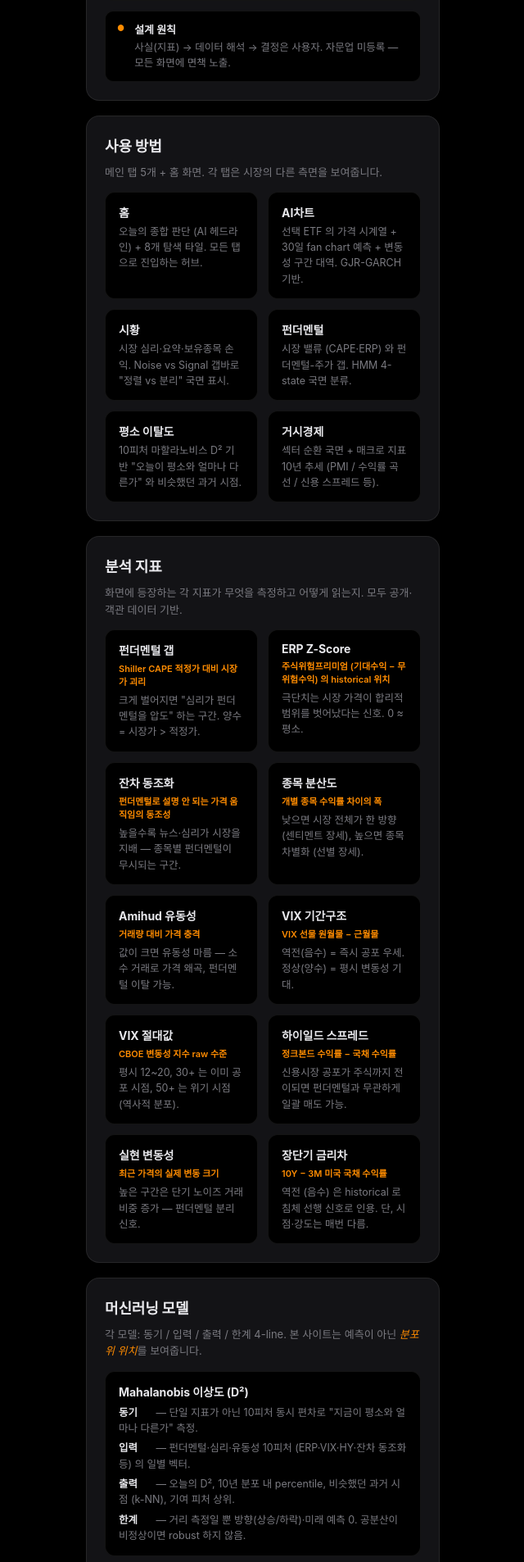
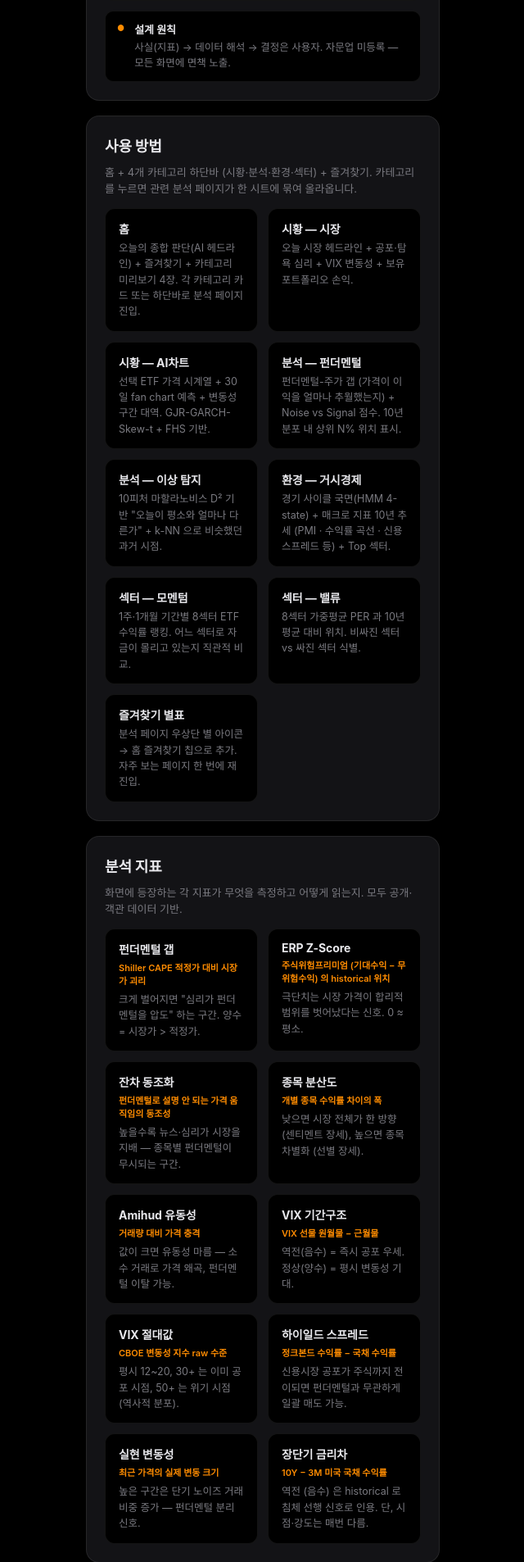
Before and after one commit to wonderfulawsome/Asset-Analysis-Platform, a FastAPI app: page /about in a window 1280 px wide. Shown: the part 509-2415 px from the top of the page at 82% size, without its empty margins (319-959 px from the left). Run offline with FastAPI, Linux system fonts and the light colour scheme; some web fonts are replaced.

Commit message:
docs(about): 사용 방법 섹션 현재 앱 구조와 동기화
- 홈: "8개 탐색 타일" → "즐겨찾기 + 카테고리 미리보기 4장" 으로 정정
- 시황 그룹: 시장 / AI차트 2장 분리, 시장에서 Noise vs Signal 표현 제거(펀더로 이동)
- 분석 그룹: 펀더멘털(상위 N% + Noise vs Signal) / 이상 탐지로 재구성, "시장 밸류 (CAPE·ERP)" 표현 제거(탭 자체 제거됨), "평소 이탈도" → "이상 탐지" 명칭 통일
- 섹터 그룹: 섹터 모멘텀 / 섹터 밸류 카드 신규 추가
- 즐겨찾기 별표 카드 신규 — 별 아이콘 + 홈 즐겨찾기 칩 진입 동선 설명
- 섹션 lead 도 4 카테고리 하단바 구조 반영해 재작성

```diff
--- a/templates/about.html
+++ b/templates/about.html
@@ -73,31 +73,43 @@
       <!-- ── 2. 사용 방법 ───────────────────────────────────── -->
       <section id="sec-usage" class="about-section">
         <h2 class="about-section-title">사용 방법</h2>
-        <p class="about-section-lead">메인 탭 5개 + 홈 화면. 각 탭은 시장의 다른 측면을 보여줍니다.</p>
+        <p class="about-section-lead">홈 + 4개 카테고리 하단바 (시황·분석·환경·섹터) + 즐겨찾기. 카테고리를 누르면 관련 분석 페이지가 한 시트에 묶여 올라옵니다.</p>
         <div class="about-cards">
           <div class="about-card">
             <div class="about-card-title">홈</div>
-            <div class="about-card-body">오늘의 종합 판단 (AI 헤드라인) + 8개 탐색 타일. 모든 탭으로 진입하는 허브.</div>
+            <div class="about-card-body">오늘의 종합 판단(AI 헤드라인) + 즐겨찾기 + 카테고리 미리보기 4장. 각 카테고리 카드 또는 하단바로 분석 페이지 진입.</div>
           </div>
           <div class="about-card">
-            <div class="about-card-title">AI차트</div>
-            <div class="about-card-body">선택 ETF 의 가격 시계열 + 30일 fan chart 예측 + 변동성 구간 대역. GJR-GARCH 기반.</div>
+            <div class="about-card-title">시황 — 시장</div>
+            <div class="about-card-body">오늘 시장 헤드라인 + 공포·탐욕 심리 + VIX 변동성 + 보유 포트폴리오 손익.</div>
           </div>
           <div class="about-card">
-            <div class="about-card-title">시황</div>
-            <div class="about-card-body">시장 심리·요약·보유종목 손익. Noise vs Signal 갭바로 "정렬 vs 분리" 국면 표시.</div>
+            <div class="about-card-title">시황 — AI차트</div>
+            <div class="about-card-body">선택 ETF 가격 시계열 + 30일 fan chart 예측 + 변동성 구간 대역. GJR-GARCH-Skew-t + FHS 기반.</div>
           </div>
           <div class="about-card">
-            <div class="about-card-title">펀더멘털</div>
-            <div class="about-card-body">시장 밸류 (CAPE·ERP) 와 펀더멘털-주가 갭. HMM 4-state 국면 분류.</div>
+            <div class="about-card-title">분석 — 펀더멘털</div>
+            <div class="about-card-body">펀더멘털-주가 갭 (가격이 이익을 얼마나 추월했는지) + Noise vs Signal 점수. 10년 분포 내 상위 N% 위치 표시.</div>
           </div>
           <div class="about-card">
-            <div class="about-card-title">평소 이탈도</div>
-            <div class="about-card-body">10피처 마할라노비스 D² 기반 "오늘이 평소와 얼마나 다른가" 와 비슷했던 과거 시점.</div>
+            <div class="about-card-title">분석 — 이상 탐지</div>
+            <div class="about-card-body">10피처 마할라노비스 D² 기반 "오늘이 평소와 얼마나 다른가" + k-NN 으로 비슷했던 과거 시점.</div>
           </div>
           <div class="about-card">
-            <div class="about-card-title">거시경제</div>
-            <div class="about-card-body">섹터 순환 국면 + 매크로 지표 10년 추세 (PMI / 수익률 곡선 / 신용 스프레드 등).</div>
+            <div class="about-card-title">환경 — 거시경제</div>
+            <div class="about-card-body">경기 사이클 국면(HMM 4-state) + 매크로 지표 10년 추세 (PMI · 수익률 곡선 · 신용 스프레드 등) + Top 섹터.</div>
+          </div>
+          <div class="about-card">
+            <div class="about-card-title">섹터 — 모멘텀</div>
+            <div class="about-card-body">1주·1개월 기간별 8섹터 ETF 수익률 랭킹. 어느 섹터로 자금이 몰리고 있는지 직관적 비교.</div>
+          </div>
+          <div class="about-card">
+            <div class="about-card-title">섹터 — 밸류</div>
+            <div class="about-card-body">8섹터 가중평균 PER 과 10년 평균 대비 위치. 비싸진 섹터 vs 싸진 섹터 식별.</div>
+          </div>
+          <div class="about-card">
+            <div class="about-card-title">즐겨찾기 별표</div>
+            <div class="about-card-body">분석 페이지 우상단 별 아이콘 → 홈 즐겨찾기 칩으로 추가. 자주 보는 페이지 한 번에 재진입.</div>
           </div>
         </div>
       </section>
```
